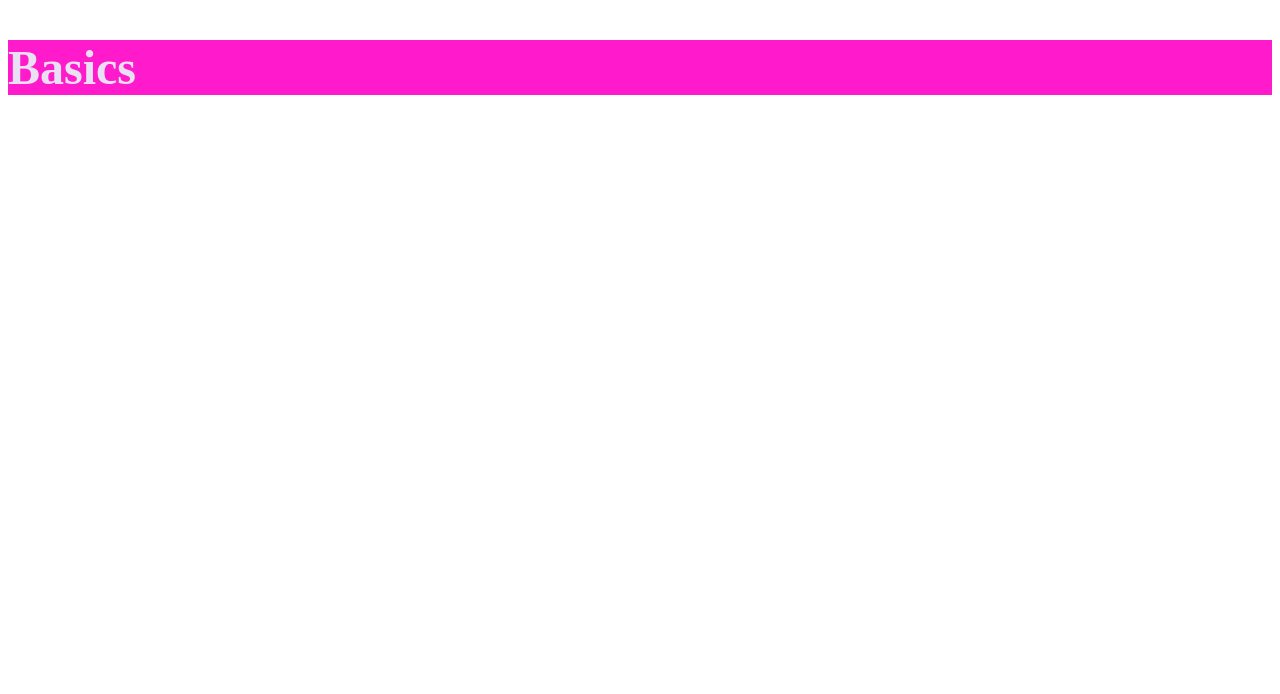
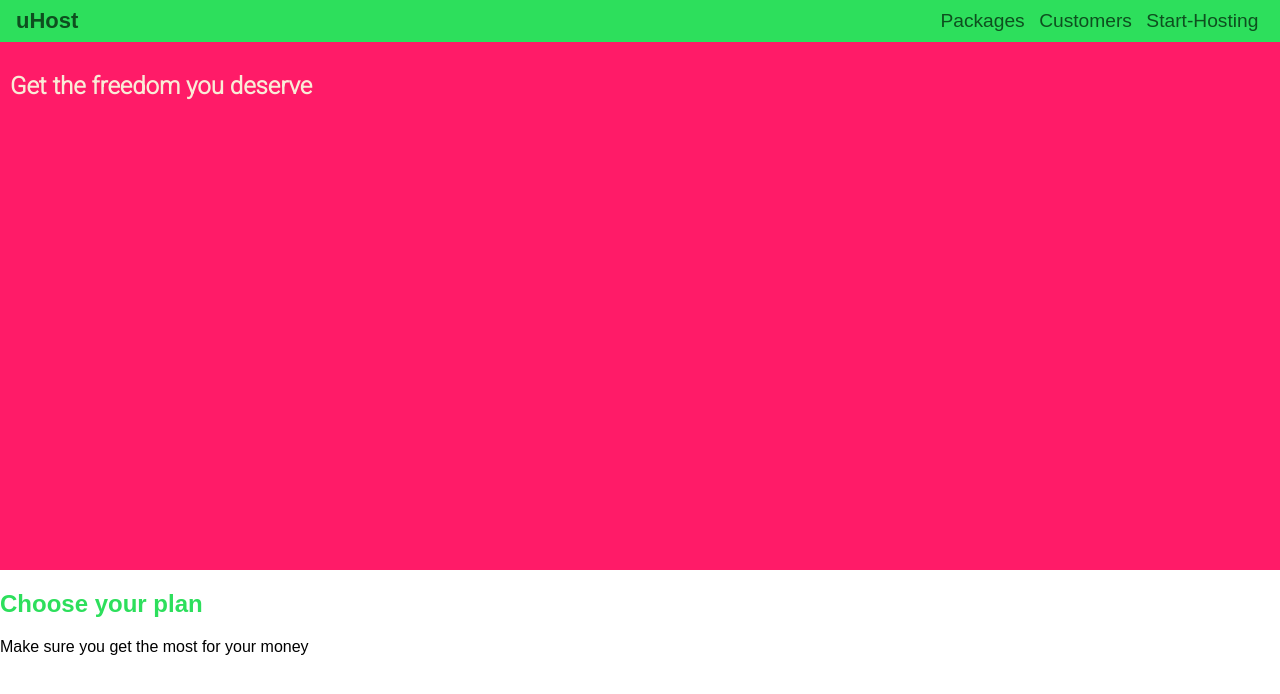
Before and after one commit to life-code-joy/max-sec2-css, a plain HTML site: page index.html in a window 1280 px wide. Drawn offline with Linux system fonts and the light colour scheme.

Commit message:
up to 40

```diff
--- a/index.html
+++ b/index.html
@@ -4,13 +4,35 @@
   <meta charset="UTF-8">
   <meta name="viewport" content="width=device-width, initial-scale=1.0">
   <title>Basics</title>
+  <link rel="preconnect" href="https://fonts.gstatic.com">
+  <link href="https://fonts.googleapis.com/css2?family=Roboto:wght@300&display=swap" rel="stylesheet">
   <link rel="stylesheet" href="./main.css">
 </head>
 <body>
+  <header class="main-header">
+    <div>
+      <a href="index.html" class="main-header__brand" >uHost</a>
+    </div><nav class="main-nav">
+      <ul class="main-nav__items">
+        <li class="main-nav__item">
+          <a href="packages/index.html">Packages</a>
+        </li>
+        <li class="main-nav__item">
+          <a href="customers/index.html">Customers</a>
+        </li>
+        <li class="main-nav__item">
+          <a href="start-hosting/index.html">Start-Hosting</a>
+        </li>
+      </ul>
+    </nav>
+  </header>
   <main>
-    <section style="background: #ff1bcc;">
-      <h1 style="color:rgb(234, 224, 243); font-size: 3rem";>Basics</h1>
-
+    <section id="product-overview"">
+      <h1>Get the freedom you deserve</h1>
+    </section>
+    <section id="plans">
+      <h1 class="section-title">  Choose your plan</h1>
+      <p>Make sure you get the most for your money</p>
     </section>
   </main>
 </body>
--- a/main.css
+++ b/main.css
@@ -0,0 +1,65 @@
+* {
+  box-sizing: border-box;
+}
+
+body {
+  font-family: arial ;
+  margin: 0;
+
+}
+
+#product-overview {
+  background: #ff1b68;
+  width: 100%;
+  height: 528px;
+  padding: 10px;
+}
+
+#product-overview h1 {
+  color: antiquewhite;
+  font-family: Roboto;
+}
+
+.section-title {
+  color: #2ddf5c;
+}
+.main-header {
+  width: 100%;
+  background-color:#2ddf5c;
+  padding: 8px 16px;
+
+}
+.main-header > div {
+  display: inline-block;
+  vertical-align: middle;
+}
+.main-header__brand{
+  color: #0e4f1f;
+  text-decoration: none;
+  font-weight: bold;
+  font-size: 22px;
+
+}
+.main-nav {
+  display: inline-block;
+  text-align: right;
+  width: calc(100% - 63px);
+  vertical-align: middle;
+}
+.main-nav__item{
+  display: inline-block;
+  /* margin: 30px; */
+
+}
+.main-nav__items {
+  padding: 0;
+  margin: 0;
+  list-style: none;
+}
+
+.main-nav__items li > a {
+  text-decoration: none;
+  padding: 0 5px 0 5px;
+  color:#0e4f1f;
+  font-size: 1.2rem;
+}
```
